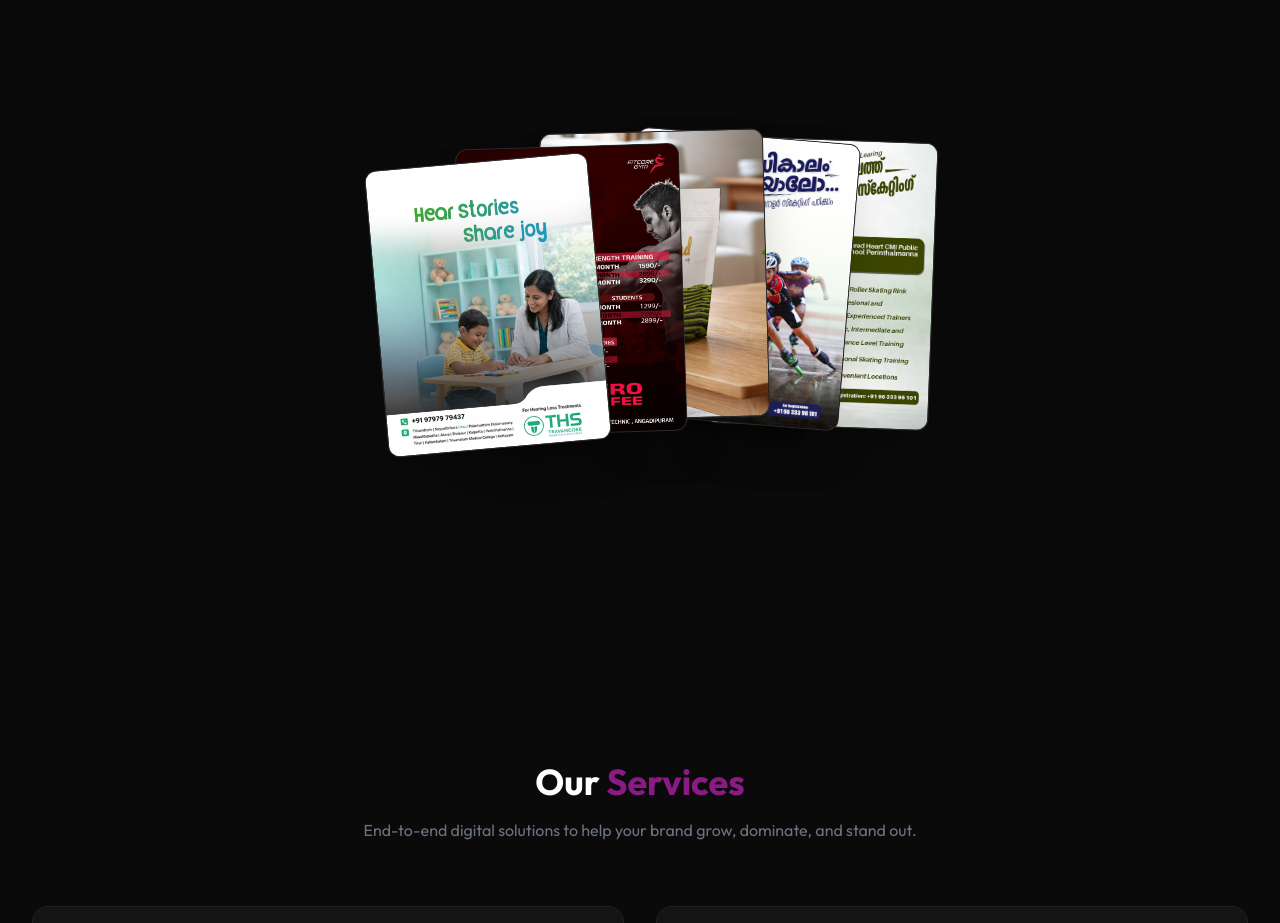
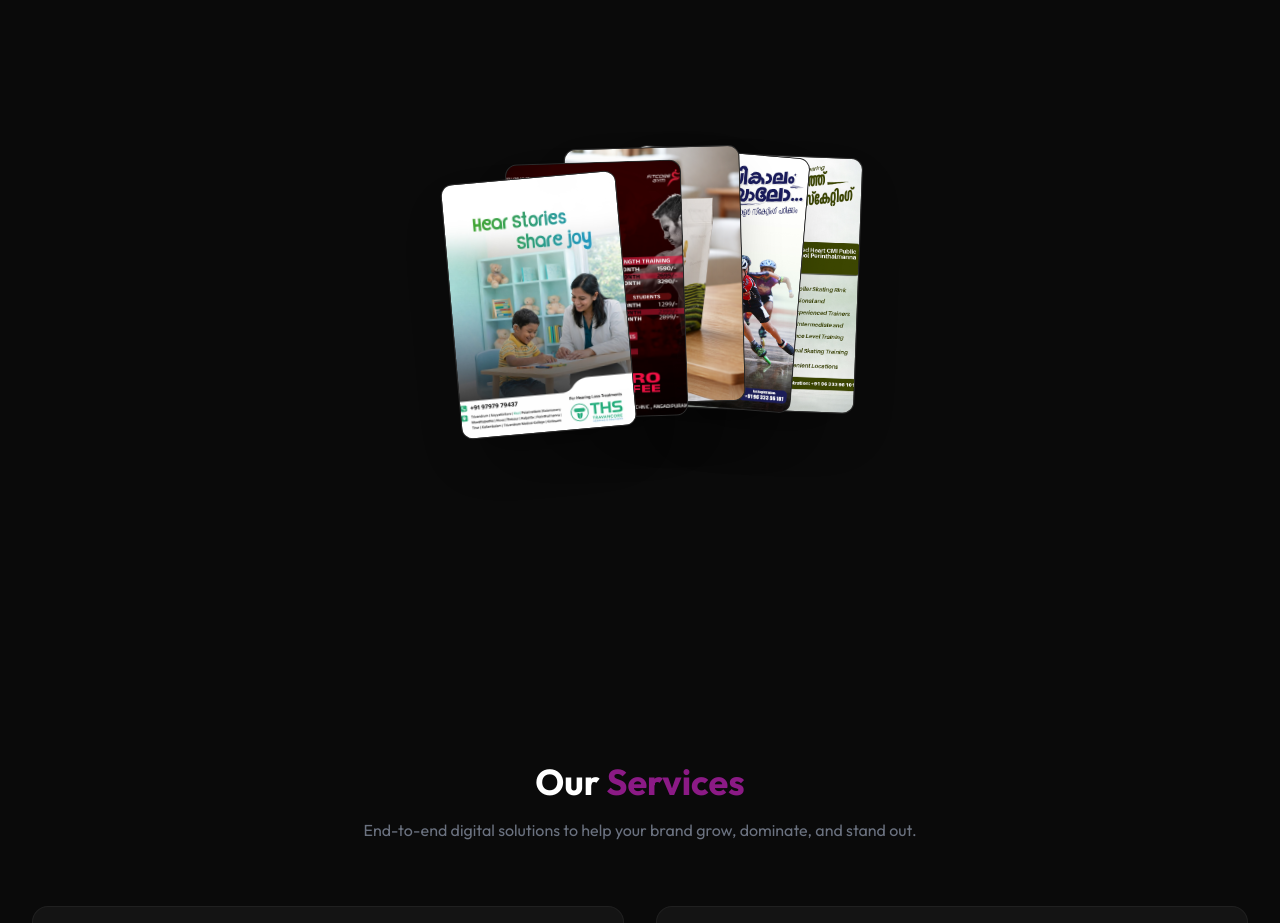
Before and after one commit to spectracreative/dotnet2, a React (Vite) app: page /#about in a window 1280 px wide. Shown: the part 2320-3243 px from the top of the page. Built offline with nearby package versions, Linux system fonts and the light colour scheme.

Commit message:
Shrink flyer size to very small thumbnails

```diff
--- a/src/pages/Showcase.jsx
+++ b/src/pages/Showcase.jsx
@@ -23,7 +23,7 @@ const ShowcaseCard = ({ flyer, index, total, scrollYProgress, setSelectedFlyer }
   const stackedRotate = index % 2 === 0 ? -(index * 2) : (index * 2);
 
   // Spread state properties
-  const spreadX = offset * 120;
+  const spreadX = offset * 80;
   const spreadY = Math.abs(offset) * 15;
   const spreadRotate = offset * 4;
 
@@ -53,7 +53,7 @@ const ShowcaseCard = ({ flyer, index, total, scrollYProgress, setSelectedFlyer }
         boxShadow: "0 25px 50px -12px rgba(81, 8, 77, 0.5)",
         borderColor: "#51084d"
       }}
-      className="absolute w-40 md:w-56 h-56 md:h-72 bg-[#141414] rounded-xl shadow-2xl border border-white/10 cursor-pointer overflow-hidden transition-colors"
+      className="absolute w-28 md:w-44 h-44 md:h-64 bg-[#141414] rounded-xl shadow-2xl border border-white/10 cursor-pointer overflow-hidden transition-colors"
     >
       {flyer.src ? (
         flyer.src.toLowerCase().endsWith('.mov') || flyer.src.toLowerCase().endsWith('.mp4') || flyer.src.toLowerCase().endsWith('.webm') ? (
```
